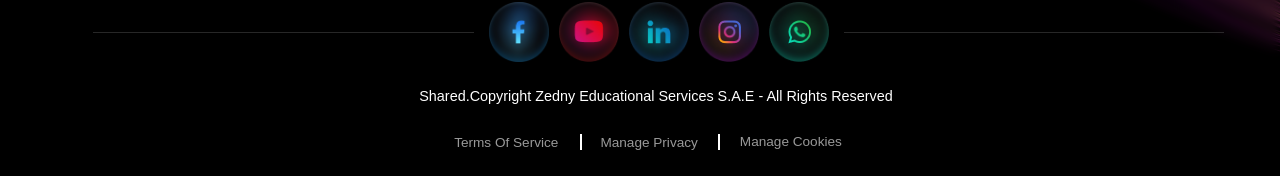
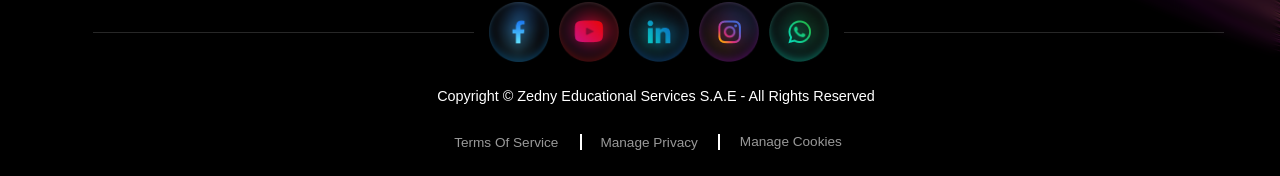
Before and after one commit to ibrahimsaber1/LARA-Platform-Frontend, a React (Vite) app: page / in a window 1280 px wide. Shown: the part 1510-1686 px from the top of the page. Built offline with nearby package versions, Linux system fonts and the light colour scheme.

Commit message:
add the copyright simpol

```diff
--- a/src/Components/Layout/Footer/Footer.jsx
+++ b/src/Components/Layout/Footer/Footer.jsx
@@ -186,7 +186,7 @@ const Footer = () => {
               {/* Copyright */}
               <div className="copy-right flex justify-content-center w-full">
                 <p>
-                  {t("shared.copyright")} Zedny Educational Services S.A.E - All Rights Reserved
+                   Copyright © Zedny Educational Services S.A.E - All Rights Reserved
                 </p>
               </div>
 
```
Also changed, not shown: src/Components/Layout/Footer/Footer.css (line endings or trailing spaces).
